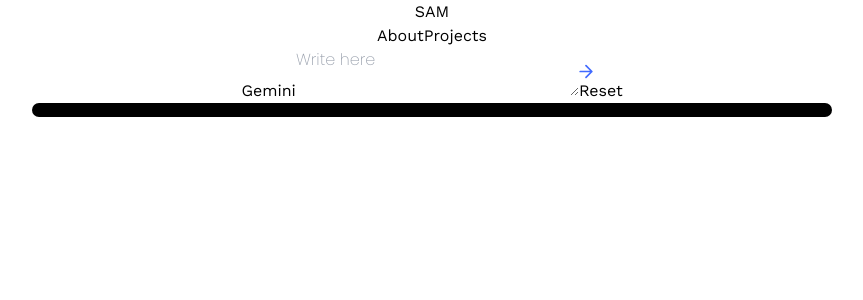
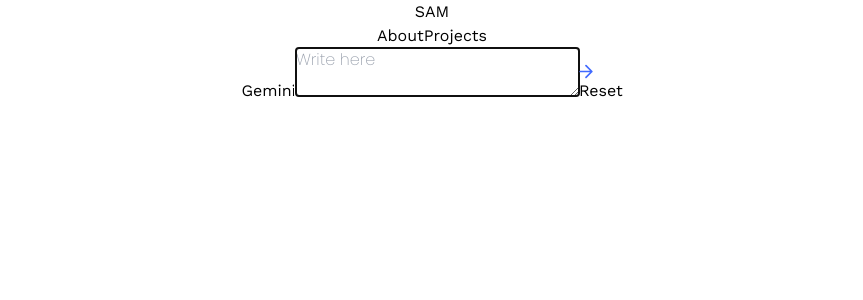
Before and after one commit to reignoverall/portfolio, a React (Vite) app: page /gemini in a window 1280 px wide. Shown: the top 300 px of the page, without its empty margins (208-1071 px from the left). Built offline with nearby package versions, Linux system fonts and the light colour scheme.

Commit message:
fluent working Gemini except first prompt

```diff
--- a/src/pages/Gemini.jsx
+++ b/src/pages/Gemini.jsx
@@ -27,6 +27,8 @@ const Gemini = () => {
       const prompt = "How many days in January";
       const result = await model.generateContent(ques);
       const response = await result.response;
+      console.log(result);
+
       setLoading(false);
       dummyText = response.text();
       return dummyText;
@@ -44,10 +46,11 @@ const Gemini = () => {
     }
     setStarted(true);
     let i = -1;
-
     timer = setInterval(() => {
       i++;
+
       if (i === res.length - 1) clearInterval(timer);
+
       setData((prev) => prev + res[i]);
     }, 20);
   }
@@ -64,13 +67,17 @@ const Gemini = () => {
   }, []);
 
   return (
-    <section className="text-xl w-screen h-screen flex items-center bg-black text-white resize">
+    <section className="text-xl w-screen h-screen flex items-center bg-black text-white ">
       Gemini
       <textarea
         className="text-black ml-6 rounded font-poppins"
         value={ques}
         placeholder="Write here"
-        onChange={(e) => setPrompt(e.target.value)}
+        onChange={(e) => {
+          setPrompt(e.target.value);
+          handleReset();
+        }}
+        autoFocus={true}
       ></textarea>
       <button
         className="ml-5 rounded-md bg-yellow-50 w-10"
@@ -83,7 +90,7 @@ const Gemini = () => {
           Reset
         </button>
       </button>
-      <div className={styles.container}> {!data ? "" : data}</div>
+      <dialog className={styles.container}> {data}</dialog>
     </section>
   );
 };
--- a/src/pages/styles.module.css
+++ b/src/pages/styles.module.css
@@ -1,15 +1,17 @@
 .container {
-  padding: 7px;
+  padding: 0px;
   max-width: 50rem;
   margin: 0 auto;
   display: flex;
-  width: 100%;
+  width: 60%;
   border-radius: 15px;
+  border-color: darkslategray;
   background: black;
   color: white;
   font-size: 10px;
-  letter-spacing: 0.6px;
+  letter-spacing: 0.2px;
   max-height: fit-content;
+  margin-left: 450px;
 }
 
 .buttonsContainer {
```
